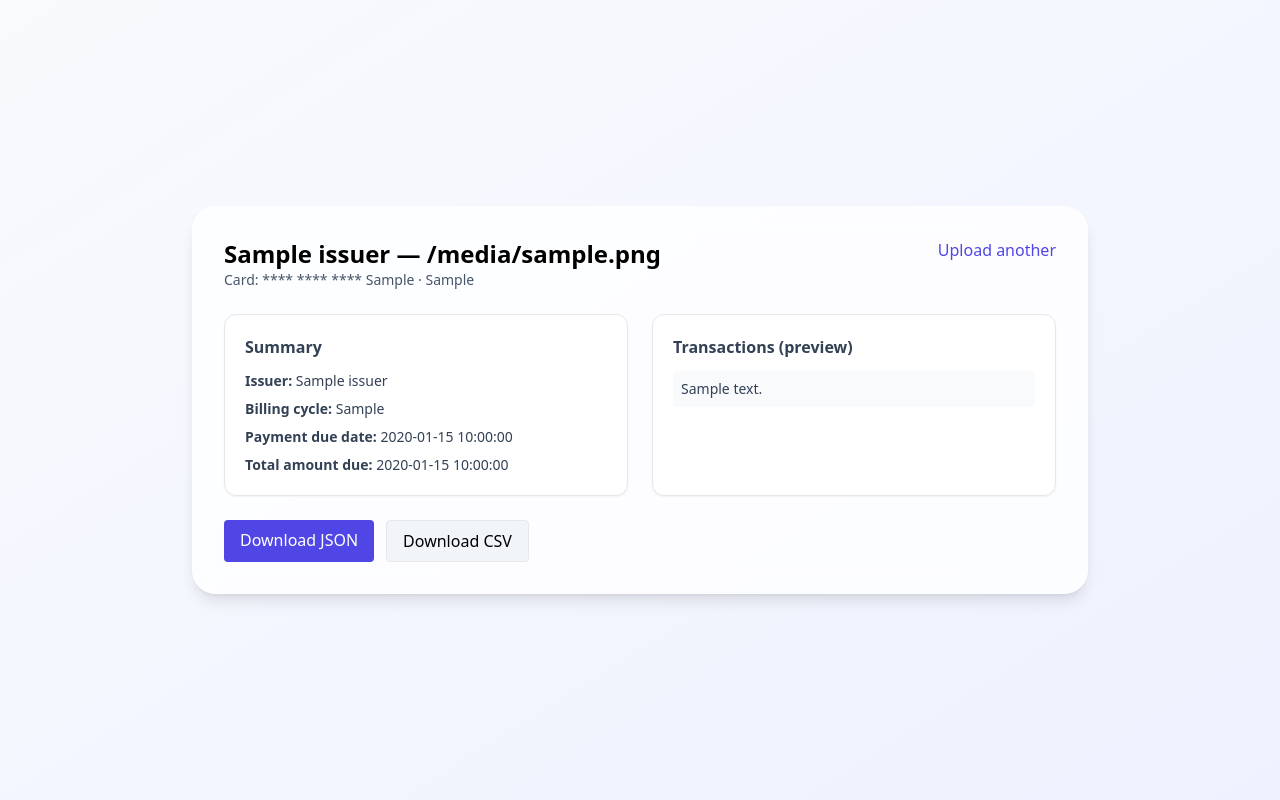
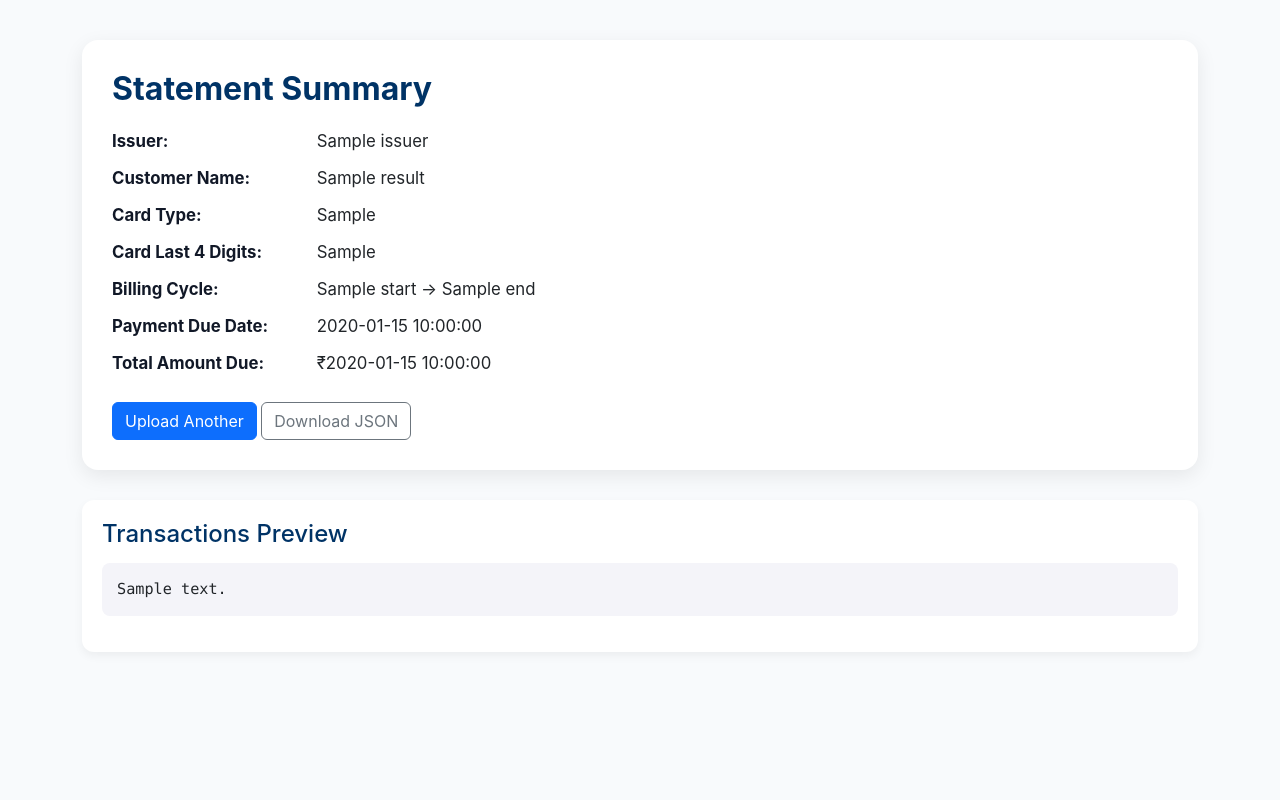
Before and after one commit to tensorwhiz141/card_holder, a FastAPI app: template templates/result.html in a window 1280 px wide. Run offline with FastAPI, Linux system fonts and the light colour scheme; the template is opened without the code that fills it: most values are stand-ins (such as "Sample title", 1, 10 or a date in 2020); some libraries are stand-ins or nearby versions.

Commit message:
changes made

```diff
--- a/main.py
+++ b/main.py
@@ -1,50 +1,70 @@
-from fastapi import FastAPI, Request, UploadFile, File, BackgroundTasks
+from fastapi import FastAPI, Request, UploadFile, File
 from fastapi.responses import HTMLResponse, JSONResponse, FileResponse, RedirectResponse
 from fastapi.staticfiles import StaticFiles
 from fastapi.templating import Jinja2Templates
-import tempfile, os, io, csv, zipfile, shutil, json
+import tempfile, os, io, csv, zipfile, json
 from app.parser_enhanced import parse_statement
 
 app = FastAPI(title="Credit Card Statement Parser")
 
-# Static files and templates
+# Mount static assets and templates
 app.mount("/static", StaticFiles(directory="static"), name="static")
 templates = Jinja2Templates(directory="templates")
 
-# In-memory results store (simple). For production, use a database.
+# Simple in-memory cache (for JSON/CSV downloads)
 LAST_RESULTS = []
+
+
+# ---------------------- ROUTES ----------------------
 
 @app.get("/", response_class=HTMLResponse)
 async def index(request: Request):
+    """Landing page (upload form)"""
     return templates.TemplateResponse("index.html", {"request": request})
+
 
 @app.post("/upload", response_class=HTMLResponse)
 async def upload(request: Request, file: UploadFile = File(...)):
-    # Save uploaded PDF to temp file and parse
+    """Upload and parse a single PDF"""
     suffix = os.path.splitext(file.filename)[1].lower()
     if suffix != ".pdf":
-        return templates.TemplateResponse("result.html", {"request": request, "error": "Please upload a PDF file."})
+        return templates.TemplateResponse(
+            "result.html",
+            {"request": request, "error": "Please upload a valid PDF file."}
+        )
+
+    # Save temporarily and parse
     with tempfile.NamedTemporaryFile(delete=False, suffix=".pdf") as tmp:
         tmp.write(await file.read())
         tmp_path = tmp.name
 
     try:
         result = parse_statement(tmp_path)
+    except Exception as e:
+        return templates.TemplateResponse(
+            "result.html",
+            {"request": request, "error": f"Failed to parse file: {str(e)}"}
+        )
     finally:
-        try: os.remove(tmp_path)
-        except: pass
+        try:
+            os.remove(tmp_path)
+        except Exception:
+            pass
 
-    # store last result
+    # Store result for download endpoints
     LAST_RESULTS.clear()
     LAST_RESULTS.append(result)
 
-    return templates.TemplateResponse("result.html", {"request": request, "data": result, "filename": file.filename})
+    # ✅ FIX: Pass variable as `result` to match result.html
+    return templates.TemplateResponse(
+        "result.html",
+        {"request": request, "result": result, "filename": file.filename}
+    )
+
 
 @app.post("/parse-zip")
 async def parse_zip(file: UploadFile = File(...)):
-    """
-    Upload a zip with multiple PDFs. Returns JSON array of parsed results.
-    """
+    """Upload a ZIP containing multiple PDFs"""
     if not file.filename.lower().endswith(".zip"):
         return JSONResponse({"error": "Please upload a .zip file containing PDFs"}, status_code=400)
 
@@ -52,48 +72,60 @@ async def parse_zip(file: UploadFile = File(...)):
         zip_path = os.path.join(tmpdir, "uploaded.zip")
         with open(zip_path, "wb") as f:
             f.write(await file.read())
-        # extract
+
+        # Extract and parse
         with zipfile.ZipFile(zip_path, "r") as z:
             z.extractall(tmpdir)
+
         results = []
         for root, _, files in os.walk(tmpdir):
             for fname in files:
                 if fname.lower().endswith(".pdf"):
                     p = os.path.join(root, fname)
                     try:
-                        r = parse_statement(p)
-                        results.append(r)
+                        parsed = parse_statement(p)
+                        results.append(parsed)
                     except Exception as e:
                         results.append({"file": fname, "error": str(e)})
-        # store results
+
+        # Cache results
         LAST_RESULTS.clear()
         LAST_RESULTS.extend(results)
+
         return JSONResponse(results)
+
 
 @app.get("/download/json")
 def download_json():
+    """Download last parsed results as JSON"""
     if not LAST_RESULTS:
         return JSONResponse({"error": "No results available"}, status_code=404)
-    data = json.dumps(LAST_RESULTS, indent=2)
-    return JSONResponse(json.loads(data))
+    return JSONResponse(LAST_RESULTS)
+
 
 @app.get("/download/csv")
 def download_csv():
+    """Download last parsed results as CSV"""
     if not LAST_RESULTS:
         return JSONResponse({"error": "No results available"}, status_code=404)
 
-    # Create CSV in memory
+    # Build CSV in memory
     output = io.StringIO()
     writer = csv.writer(output)
-    # header
-    header = ["file","issuer","card_last4","card_type","billing_cycle_start","billing_cycle_end","payment_due_date","total_amount_due"]
+    header = [
+        "file", "issuer", "customer_name", "card_last4", "card_type",
+        "billing_cycle_start", "billing_cycle_end",
+        "payment_due_date", "total_amount_due"
+    ]
     writer.writerow(header)
+
     for r in LAST_RESULTS:
         bc_start = r.get("billing_cycle", {}).get("start") if isinstance(r.get("billing_cycle"), dict) else ""
         bc_end = r.get("billing_cycle", {}).get("end") if isinstance(r.get("billing_cycle"), dict) else ""
         writer.writerow([
             r.get("file"),
             r.get("issuer"),
+            r.get("customer_name"),
             r.get("card_last4"),
             r.get("card_type"),
             bc_start,
@@ -101,16 +133,22 @@ def download_csv():
             r.get("payment_due_date"),
             r.get("total_amount_due")
         ])
+
     output.seek(0)
-    return FileResponse(path_or_file=io.BytesIO(output.getvalue().encode("utf-8")),
-                        media_type="text/csv",
-                        filename="parsed_results.csv")
+    return FileResponse(
+        path_or_file=io.BytesIO(output.getvalue().encode("utf-8")),
+        media_type="text/csv",
+        filename="parsed_results.csv"
+    )
+
 
 @app.get("/health")
 def health():
+    """Simple health check"""
     return {"status": "ok"}
 
-# Friendly redirect
+
 @app.get("/docs")
 def open_docs():
+    """Redirect FastAPI docs → homepage (friendly UX)"""
     return RedirectResponse(url="/")
--- a/templates/result.html
+++ b/templates/result.html
@@ -1,56 +1,92 @@
 <!DOCTYPE html>
 <html lang="en">
 <head>
-  <meta charset="utf-8"/>
-  <meta name="viewport" content="width=device-width,initial-scale=1"/>
-  <title>Parsing Result</title>
-  <script src="https://cdn.tailwindcss.com"></script>
+  <meta charset="UTF-8">
+  <title>Statement Summary</title>
+  <link href="https://cdn.jsdelivr.net/npm/bootstrap@5.3.0/dist/css/bootstrap.min.css" rel="stylesheet">
+  <style>
+    body {
+      background: #f8fafc;
+      font-family: 'Inter', sans-serif;
+      padding: 40px;
+    }
+    .summary-card {
+      background: white;
+      border-radius: 16px;
+      box-shadow: 0 6px 20px rgba(0,0,0,0.08);
+      padding: 30px;
+      margin-bottom: 30px;
+    }
+    .summary-card h2 {
+      font-weight: 700;
+      margin-bottom: 20px;
+      color: #003366;
+    }
+    .summary-item {
+      font-size: 1.05rem;
+      margin-bottom: 10px;
+      line-height: 1.6;
+    }
+    .summary-item strong {
+      color: #111827;
+      display: inline-block;
+      width: 200px;
+    }
+    .transactions {
+      background: #fff;
+      border-radius: 12px;
+      padding: 20px;
+      box-shadow: 0 4px 10px rgba(0,0,0,0.05);
+    }
+    .transactions h4 {
+      color: #003366;
+      margin-bottom: 15px;
+    }
+    pre {
+      background: #f4f4f9;
+      padding: 15px;
+      border-radius: 8px;
+      white-space: pre-wrap;
+      font-size: 0.95rem;
+    }
+    a.btn {
+      margin-top: 15px;
+    }
+  </style>
 </head>
-<body class="bg-gradient-to-br from-slate-50 to-indigo-50 min-h-screen flex items-center justify-center p-6">
-  <div class="w-full max-w-4xl bg-white/80 backdrop-blur-md rounded-3xl p-8 shadow-lg">
-    {% if error %}
-      <div class="text-red-600 font-semibold mb-4">Error: {{ error }}</div>
-    {% else %}
-      <div class="flex justify-between items-start mb-6">
-        <div>
-          <h1 class="text-2xl font-bold">{{ data.issuer }} — {{ filename }}</h1>
-          <p class="text-sm text-slate-600">Card: **** **** **** {{ data.card_last4 or 'N/A' }} · {{ data.card_type or '' }}</p>
-        </div>
-        <div class="text-right">
-          <a href="/" class="text-indigo-600 hover:underline">Upload another</a>
-        </div>
+<body>
+  <div class="container">
+    <div class="summary-card">
+      <h2>Statement Summary</h2>
+
+      <!-- <div class="summary-item"><strong>File:</strong> {{ result.file }}</div> -->
+      <div class="summary-item"><strong>Issuer:</strong> {{ result.issuer or "N/A" }}</div>
+      <div class="summary-item"><strong>Customer Name:</strong> {{ result.customer_name or "N/A" }}</div>
+      <div class="summary-item"><strong>Card Type:</strong> {{ result.card_type or "N/A" }}</div>
+      <div class="summary-item"><strong>Card Last 4 Digits:</strong> {{ result.card_last4 or "N/A" }}</div>
+      <div class="summary-item">
+        <strong>Billing Cycle:</strong>
+        {% if result.billing_cycle %}
+          {{ result.billing_cycle.start }} → {{ result.billing_cycle.end }}
+        {% else %}
+          N/A
+        {% endif %}
       </div>
+      <div class="summary-item"><strong>Payment Due Date:</strong> {{ result.payment_due_date or "N/A" }}</div>
+      <div class="summary-item"><strong>Total Amount Due:</strong> ₹{{ result.total_amount_due or "N/A" }}</div>
 
-      <div class="grid md:grid-cols-2 gap-6">
-        <div class="p-5 bg-white rounded-xl shadow-sm border">
-          <h3 class="font-semibold text-slate-700 mb-3">Summary</h3>
-          <dl class="text-sm text-slate-700 space-y-2">
-            <div><b>Issuer:</b> {{ data.issuer }}</div>
-            <div><b>Billing cycle:</b> {{ data.billing_cycle }}</div>
-            <div><b>Payment due date:</b> {{ data.payment_due_date }}</div>
-            <div><b>Total amount due:</b> {{ data.total_amount_due }}</div>
-          </dl>
-        </div>
+      <a href="/" class="btn btn-primary">Upload Another</a>
+      <a href="/download/json" class="btn btn-outline-secondary">Download JSON</a>
+    </div>
 
-        <div class="p-5 bg-white rounded-xl shadow-sm border">
-          <h3 class="font-semibold text-slate-700 mb-3">Transactions (preview)</h3>
-          {% if data.transactions_preview %}
-            <ul class="space-y-2 text-sm text-slate-700">
-              {% for t in data.transactions_preview %}
-                <li class="p-2 bg-slate-50 rounded">{{ t }}</li>
-              {% endfor %}
-            </ul>
-          {% else %}
-            <div class="text-sm text-slate-500">No transactions detected.</div>
-          {% endif %}
-        </div>
-      </div>
-
-      <div class="mt-6 flex gap-3">
-        <a href="/download/json" class="bg-indigo-600 text-white px-4 py-2 rounded">Download JSON</a>
-        <a href="/download/csv" class="bg-slate-100 px-4 py-2 rounded border">Download CSV</a>
-      </div>
-    {% endif %}
+    <div class="transactions">
+      <h4>Transactions Preview</h4>
+      {% if result.transactions_preview %}
+        <pre>{{ result.transactions_preview | join("\n") }}</pre>
+      {% else %}
+        <p>No transactions found.</p>
+      {% endif %}
+    </div>
   </div>
 </body>
 </html>
```
Also changed, not shown: app/parser_enhanced.py (+131 -128 lines).
